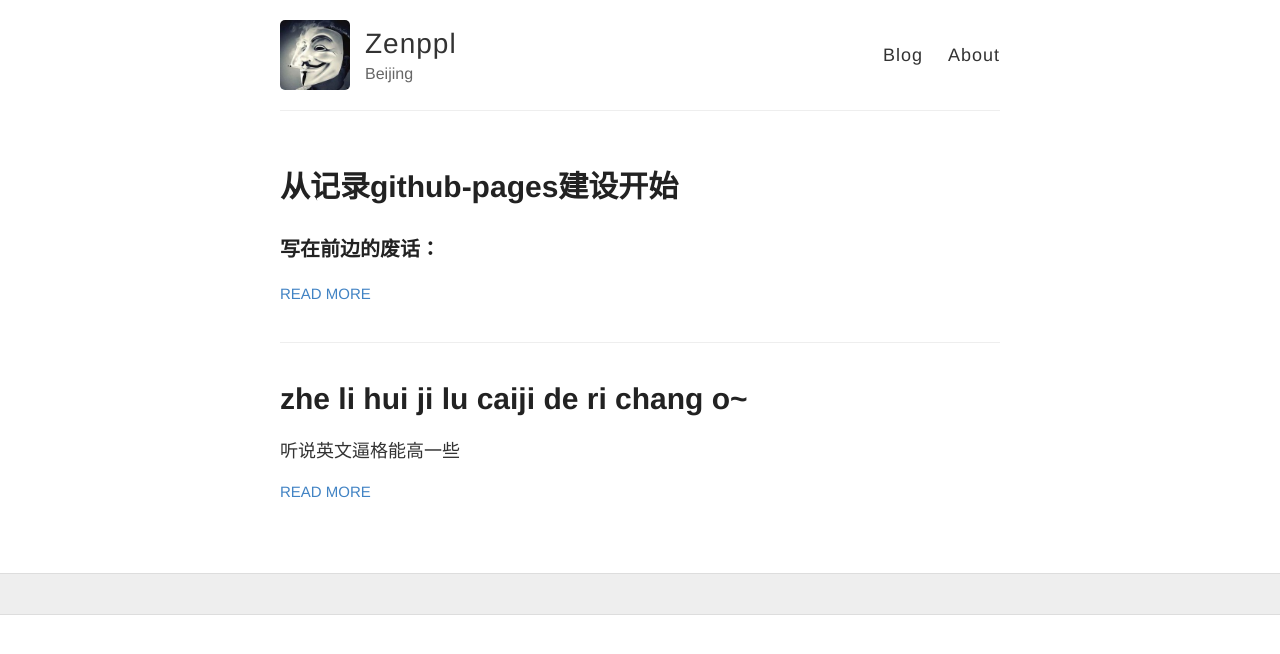
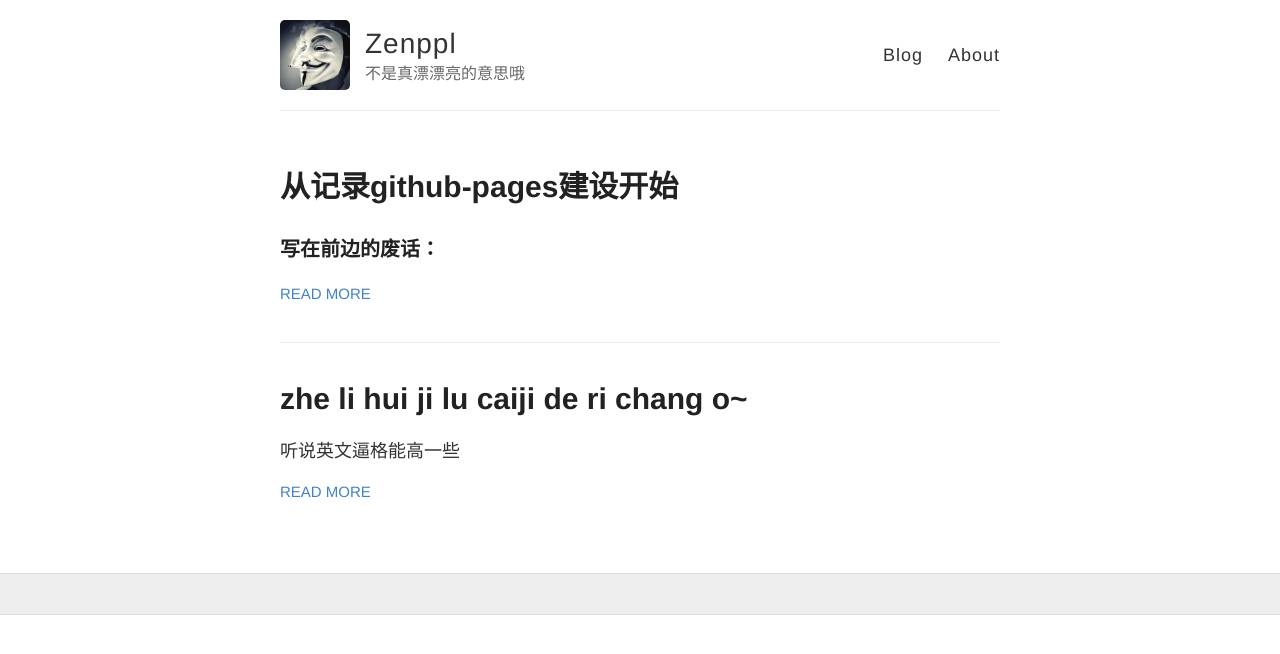
Before and after one commit to zenppl/zenppl.github.io, a Jekyll site: the page built from index.html, in a window 1280 px wide. Shown: the top 654 px of the page. Built offline with Jekyll 4.4.1, drawn with Linux system fonts in a browser that asks for light colours.

Commit message:
Update _config.yml

```diff
--- a/_config.yml
+++ b/_config.yml
@@ -6,8 +6,7 @@
 name: Zenppl
 
 # Short bio or description (displayed in the header)
-description: Beijing
-
+description: 不是真漂漂亮的意思哦
 # URL of your avatar or profile pic (you could use your GitHub profile pic)
 avatar: https://github.com/zenppl/zenppl.github.io/blob/master/images/icon.jpeg?raw=true
 
```
